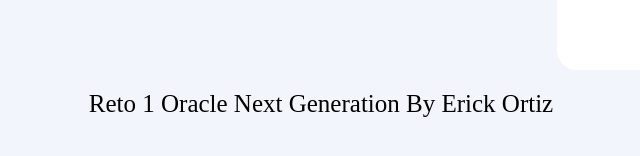
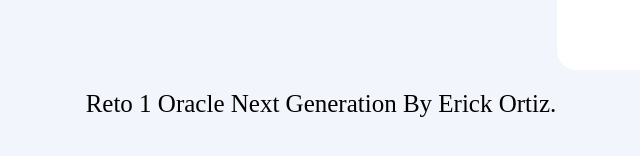
Before and after one commit to ErickOrtiz0298/Encriptador_Texto_AluraChallenge, a plain HTML site: page index.html in a window 1280 px wide. Shown: the part 590-746 px from the top of the page, 319-959 px from the left. Drawn offline with Linux system fonts and the light colour scheme.

Commit message:
encriptador completado

```diff
--- a/index.html
+++ b/index.html
@@ -50,7 +50,7 @@
     </main>
 
     <footer>
-        Reto 1 Oracle Next Generation By Erick Ortiz
+        Reto 1 Oracle Next Generation By Erick Ortiz.
     </footer>
 
 </body>
```
